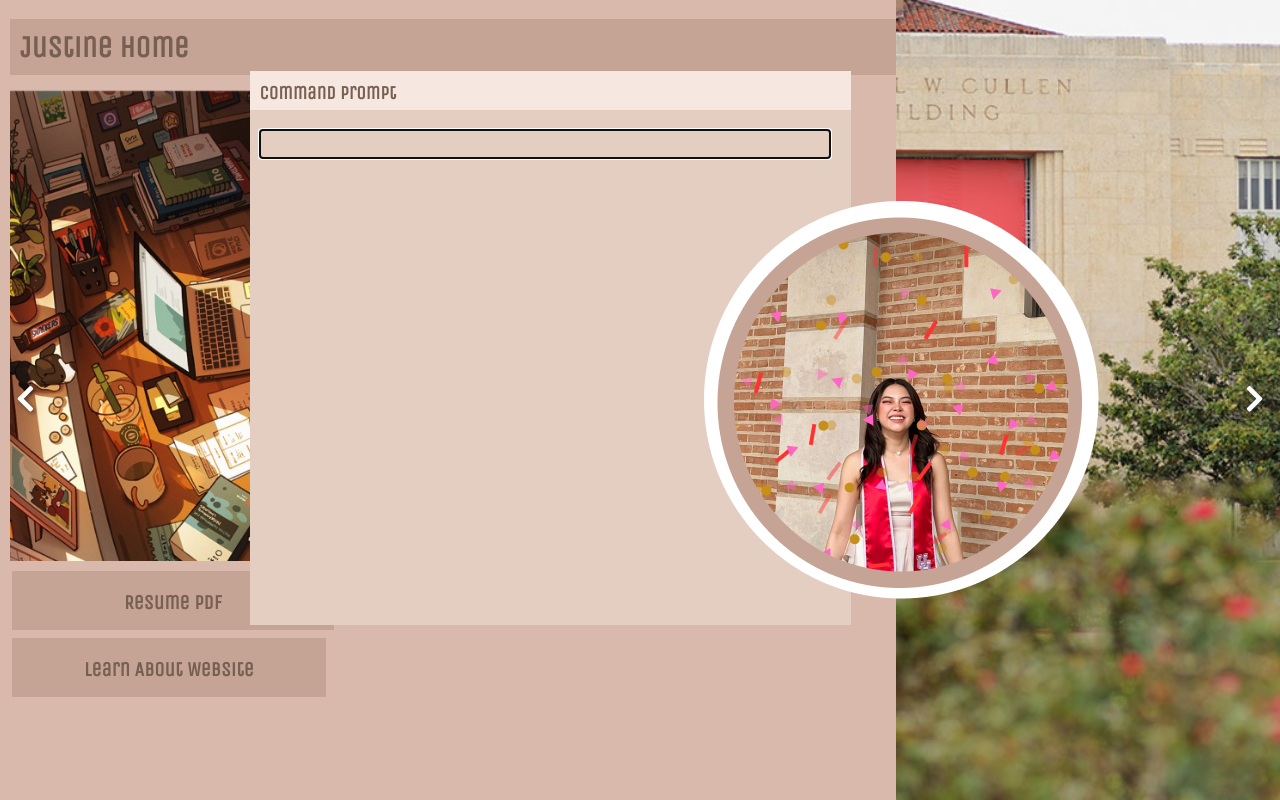
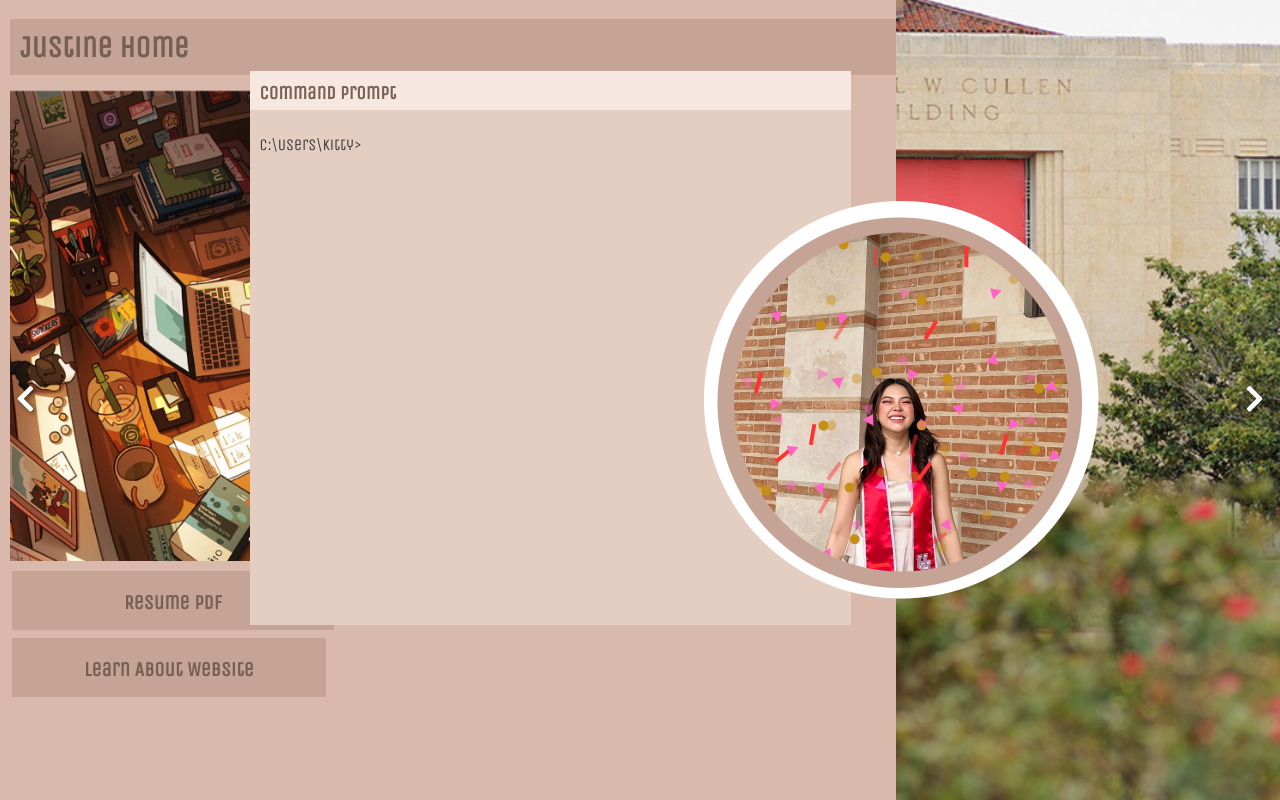
Before and after one commit to justinetrann/portfolio, a React (Create React App) app in the folder portfolio/: page / in a window 1280 px wide. Shown: the top 800 px of the page. Built offline with nearby package versions, Linux system fonts and the light colour scheme.

Commit message:
Command Prompt Style Fix

```diff
--- a/portfolio/src/cmdPrompt.css
+++ b/portfolio/src/cmdPrompt.css
@@ -3,7 +3,7 @@
     padding: 1px 0 0 0;
     width: 47%;
     margin-left: 27%;
-    max-height: 600px; /* Increased to provide more space */
+    max-height: 600px;
     overflow: hidden;
 }
 
@@ -41,6 +41,17 @@
     display: none; /* Chrome, Safari, Opera */
 }
 
+.cmdInputContainer {
+    display: flex;
+    align-items: center;
+}
+
+.cmdPrefix {
+    background-color: #E4CEC1;
+    color: #383838;
+    padding-right: 4px;
+}
+
 .cmdInput {
     width: 98%;
     padding: 6px;
@@ -50,6 +61,7 @@
     font-family: 'Unica One', sans-serif;
     line-height: 1.2;
     resize: none;
+    outline: none;
 }
 
 @media (max-width: 768px) {
--- a/portfolio/src/cmdPrompt.js
+++ b/portfolio/src/cmdPrompt.js
@@ -9,7 +9,7 @@ const CommandPrompt = () => {
         if (e.key === 'Enter') {
             e.preventDefault(); // Prevent form submission
             const newOutput = processCommand(input);
-            setOutput([...output, `> ${input}`, newOutput]);
+            setOutput([...output, `C:\\Users\\Guest> ${input}`, newOutput]);
             setInput(''); // Clear input
         }
     };
@@ -34,6 +34,8 @@ const CommandPrompt = () => {
                             <div key={index}>{line}</div>
                         ))}
                     </div>
+                    <div className="cmdInputContainer">
+                        <span className="cmdPrefix">C:\Users\kitty&gt;</span>
                         <input
                             type="text"
                             className="cmdInput"
@@ -45,6 +47,7 @@ const CommandPrompt = () => {
                     </div>
                 </div>
             </div>
+        </div>
     );
 };
 
```
Lines whose indentation alone changed are shown as unchanged.
